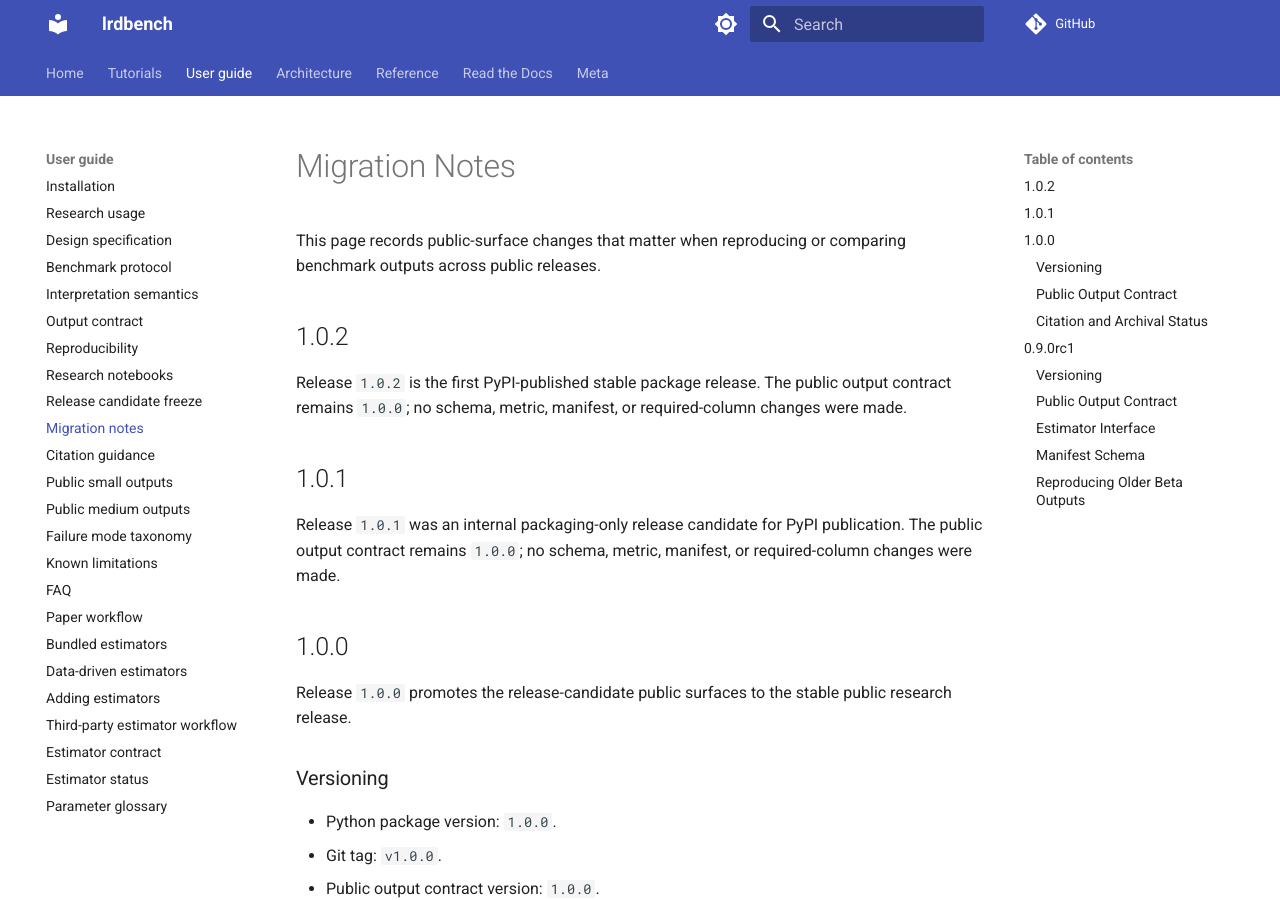
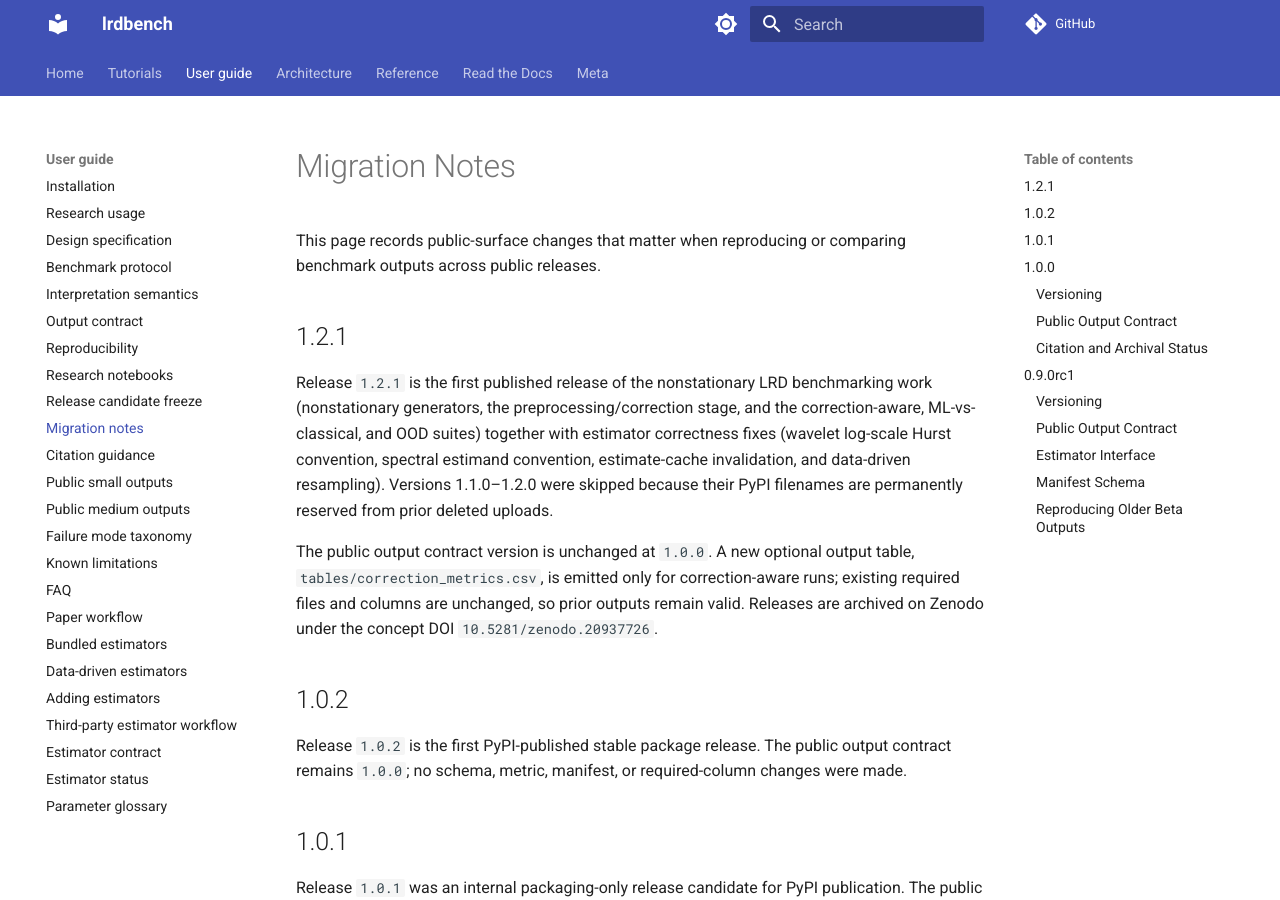
Before and after one commit to dave2k77/lrdbench, an MkDocs documentation site: the page built from docs/migration.md, in a window 1280 px wide and 900 px high. Built offline with MkDocs 1.6.1 and Material for MkDocs 9.7.7, drawn with Linux system fonts in a browser that asks for light colours; comment, search, counter and statistics services are not loaded.

Commit message:
Release 1.2.1: refresh docs/version/DOI for canonical PyPI+Zenodo release
First published release of the nonstationary LRD benchmarking work. Versions
1.1.0/1.1.1/1.2.0 are unpublishable on PyPI (filenames permanently reserved from
prior deleted uploads), so 1.2.1 is the canonical release across PyPI, GitHub, and
Zenodo.

- Bump version to 1.2.1.
- README/citation/governance/design-spec: refresh stale current-release lines and
  replace "no DOI" wording with the Zenodo concept DOI 10.5281/zenodo.20937726.
- CITATION.cff: version 1.2.1 + concept DOI (software and preferred-citation).
- CHANGELOG/migration: add 1.2.1 entry documenting the skipped versions and the new
  optional correction_metrics.csv output (contract unchanged at 1.0.0).

```diff
--- a/docs/design_specification.md
+++ b/docs/design_specification.md
@@ -155,8 +155,8 @@ produced them.
 
 ## Release Stability
 
-The project has a stable public research release. Package `1.0.2` is the first PyPI-published
-stable package release, and the public output contract remains `1.0.0`.
+The project has a stable public research release; the current version is `1.2.1`. Package `1.0.2`
+was the first PyPI-published stable package release, and the public output contract remains `1.0.0`.
 
 Manifest fields, metric names, output columns, and report artefacts documented here and in the
 output contract are stable public surfaces. Breaking changes require an explicit compatibility
--- a/docs/migration.md
+++ b/docs/migration.md
@@ -2,6 +2,20 @@
 
 This page records public-surface changes that matter when reproducing or comparing benchmark
 outputs across public releases.
+
+## 1.2.1
+
+Release `1.2.1` is the first published release of the nonstationary LRD benchmarking work
+(nonstationary generators, the preprocessing/correction stage, and the correction-aware,
+ML-vs-classical, and OOD suites) together with estimator correctness fixes (wavelet log-scale
+Hurst convention, spectral estimand convention, estimate-cache invalidation, and data-driven
+resampling). Versions 1.1.0–1.2.0 were skipped because their PyPI filenames are permanently
+reserved from prior deleted uploads.
+
+The public output contract version is unchanged at `1.0.0`. A new optional output table,
+`tables/correction_metrics.csv`, is emitted only for correction-aware runs; existing required
+files and columns are unchanged, so prior outputs remain valid. Releases are archived on Zenodo
+under the concept DOI `10.5281/zenodo.20937726`.
 
 ## 1.0.2
 
--- a/src/lrdbench/__init__.py
+++ b/src/lrdbench/__init__.py
@@ -1,3 +1,3 @@
 """lrdbench: reproducible benchmarks for long-range dependence estimators."""
 
-__version__ = "1.1.0rc1"
+__version__ = "1.2.1"
```
Also changed, not shown: CHANGELOG.md (+6 -1 lines), README.md (+3 -2 lines), docs/citation.md (+5 -3 lines), docs/current_research_next_steps.md (+2 -2 lines), docs/governance.md (+2 -1 lines), 1 other file.
